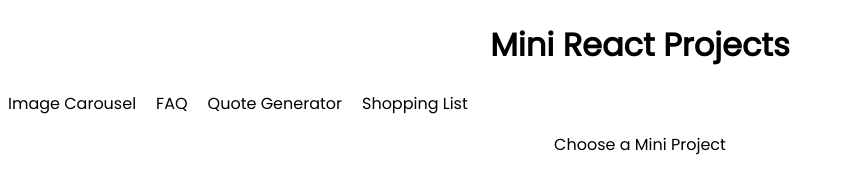
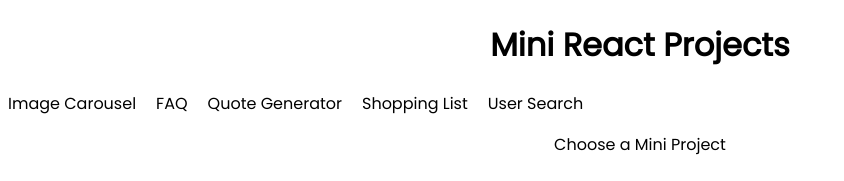
Before and after one commit to andredecarli/react-mini-projects, a React (Vite) app: page / in a window 1280 px wide. Shown: the top 181 px of the page, without its empty margins (0-844 px from the left). Built offline with nearby package versions, Linux system fonts and the light colour scheme.

Commit message:
initialize user search component

```diff
--- a/src/App.jsx
+++ b/src/App.jsx
@@ -3,6 +3,7 @@ import MyCarousel from './components/MyCarousel/MyCarousel'
 import FAQ from './components/FAQ/FAQ';
 import QuoteGenerator from './components/QuoteGenerator/QuoteGenerator';
 import ShoppingList from './components/ShoppingList/ShoppingList';
+import UserSearch from './components/UserSearch/UserSearch';
 
 function App() {
   const [page, setPage] = useState(null);
@@ -21,6 +22,8 @@ function App() {
         return <QuoteGenerator />
       case "shopping":
         return <ShoppingList />
+      case "user-search":
+        return <UserSearch />
       default:
         return <p>Choose a Mini Project</p>
     }
@@ -36,6 +39,7 @@ function App() {
             <li onClick={() => changePage("faq")}>FAQ</li>
             <li onClick={() => changePage("quote")}>Quote Generator</li>
             <li onClick={() => changePage("shopping")}>Shopping List</li>
+            <li onClick={() => changePage("user-search")}>User Search</li>
           </ul>
         </nav>
       </header>
--- /dev/null
+++ b/src/components/UserSearch/UserSearch.jsx
@@ -0,0 +1,5 @@
+import "./UserSearch.css"
+
+export default function UserSearch() {
+  return <p>To Do</p>
+}
```
Also changed, not shown: src/components/UserSearch/UserSearch.css (added).
